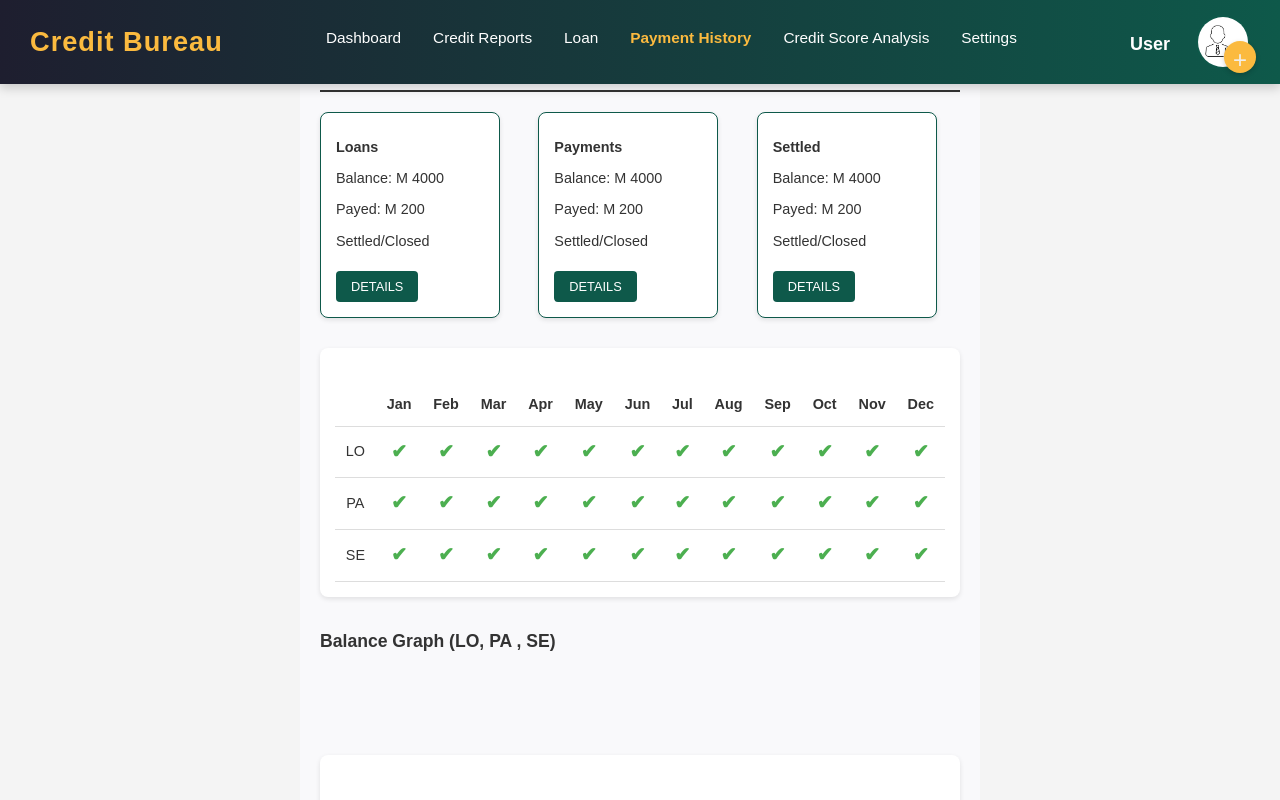
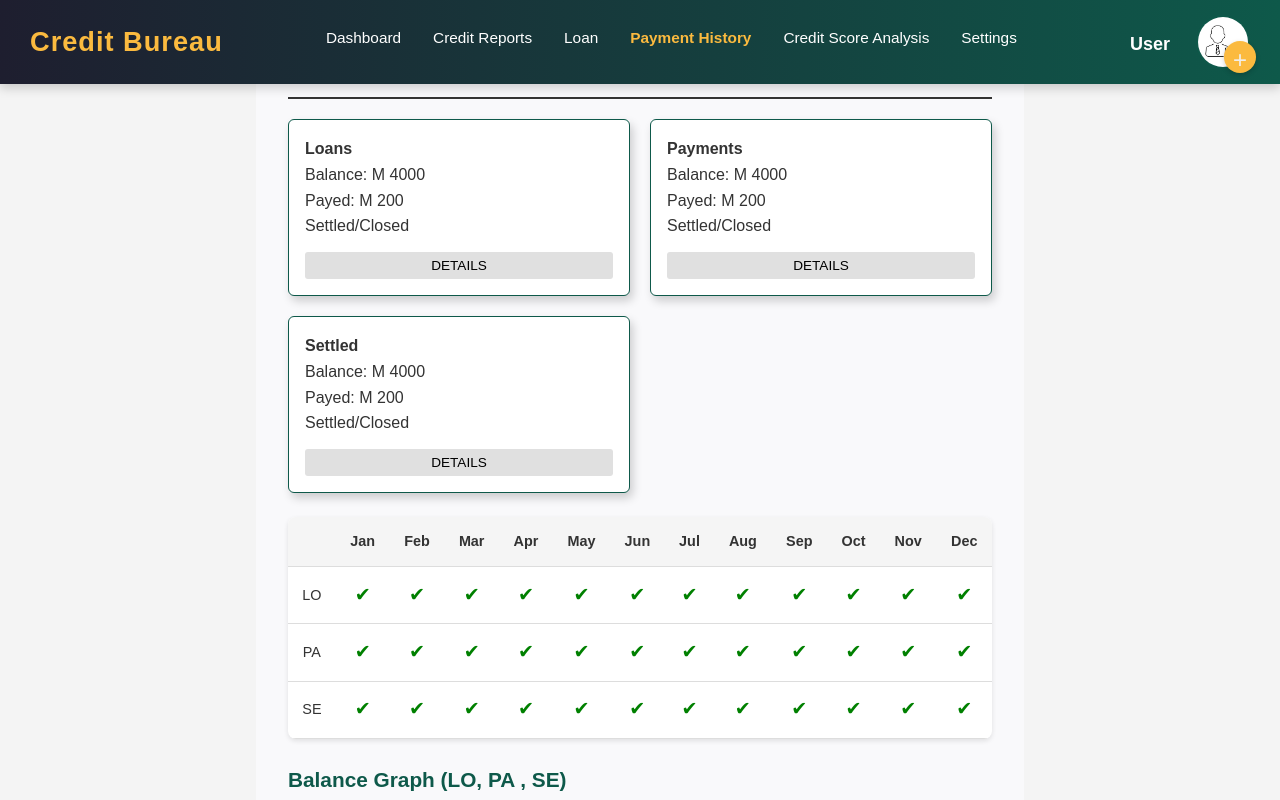
Before and after one commit to Mamosa394/frontend-credit, a React (Vite) app in the folder Credit-Bureau/: page /payment-history in a window 1280 px wide. Built offline with nearby package versions, Linux system fonts and the light colour scheme.

Commit message:
table css

```diff
--- a/Credit-Bureau/src/styles/payment_history.css
+++ b/Credit-Bureau/src/styles/payment_history.css
@@ -10,7 +10,7 @@
   --mobile-breakpoint: 768px;
 }
 
-/* === BASE === */
+/* === BASE STYLES === */
 body, html {
   margin: 0;
   padding: 0;
@@ -18,49 +18,58 @@ body, html {
   font-family: "Segoe UI", sans-serif;
   background-color: #f9f9fb;
   color: #333;
+  height: 100%;
+  width: 100%;
 }
 
+/* === LAYOUT === */
 .credit-reports-wrapper {
   display: flex;
-  height: 100vh;
-  width: 100vw;
+  min-height: 100vh;
+  width: 100%;
   overflow: hidden;
+  flex-direction: column;
 }
 
 /* === LEFT PANEL === */
 .left-panel {
-  width: 250px;
+  width: 100%;
   background: var(--primary-color);
-  padding: 20px;
-  border-right: 1px solid #ccc;
-  flex-shrink: 0;
+  padding: 1rem;
+  border-bottom: 1px solid #ccc;
 }
 
 .left-panel h2 {
   font-size: 1.2rem;
-  margin-bottom: 20px;
+  margin-bottom: 1rem;
   color: white;
 }
 
 .Balance-graph-text {
   color: var(--primary-color);
-  margin-top: 10px;
-  font-size: 21px;
+  margin-top: 1rem;
+  font-size: 1.3rem;
 }
 
 .lender-list {
   list-style: none;
   padding: 0;
   margin: 0;
+  display: flex;
+  flex-wrap: wrap;
+  gap: 0.5rem;
 }
 
 .lender-list li {
   display: flex;
   justify-content: space-between;
   align-items: center;
-  margin-bottom: 12px;
+  padding: 0.5rem;
   color: white;
   font-size: 0.95rem;
+  background-color: rgba(255, 255, 255, 0.1);
+  border-radius: 4px;
+  flex: 1 1 200px;
 }
 
 .view-btn,
@@ -68,12 +77,13 @@ body, html {
   background-color: var(--accent-color);
   color: white;
   border: none;
-  padding: 6px 12px;
+  padding: 0.4rem 0.8rem;
   border-radius: 20px;
   cursor: pointer;
   font-weight: 600;
   font-size: 0.8rem;
   transition: background-color 0.3s;
+  white-space: nowrap;
 }
 
 .view-btn:hover,
@@ -88,7 +98,7 @@ body, html {
 /* === MAIN PANEL === */
 .report-main {
   flex: 1;
-  padding: 30px;
+  padding: 1.5rem;
   overflow-y: auto;
   background: #f9f9fb;
 }
@@ -99,46 +109,52 @@ body, html {
   align-items: center;
   flex-wrap: wrap;
   gap: 1rem;
+  margin-bottom: 1.5rem;
 }
 
 .edit-btn {
   background-color: transparent;
   border: 1px solid #007eb1;
-  padding: 5px 10px;
+  padding: 0.4rem 0.8rem;
   border-radius: 4px;
   font-weight: 600;
   color: #007eb1;
   cursor: pointer;
   font-size: 0.9rem;
+  white-space: nowrap;
 }
 
 /* === AGENCY CARDS === */
 .agency-info {
-  display: flex;
-  flex-wrap: wrap;
-  gap: 20px;
-  margin: 20px 0;
+  display: grid;
+  grid-template-columns: repeat(auto-fill, minmax(250px, 1fr));
+  gap: 1.25rem;
+  margin: 1.25rem 0;
 }
 
 .agency-card {
   background-color: var(--white-color);
   border: 1px solid var(--primary-color);
-  padding: 15px;
+  padding: 1rem;
   border-radius: 6px;
-  width: 180px;
   box-shadow: 3px 5px 10px var(--shadow-color);
-  flex-shrink: 0;
+  transition: transform 0.2s;
+}
+
+.agency-card:hover {
+  transform: translateY(-2px);
 }
 
 .details-btn {
   background-color: #e0e0e0;
-  padding: 5px 10px;
-  margin-top: 10px;
+  padding: 0.4rem 0.8rem;
+  margin-top: 0.8rem;
   border: none;
   border-radius: 3px;
   font-size: 0.85rem;
   cursor: pointer;
   transition: background-color 0.3s;
+  width: 100%;
 }
 
 .details-btn:hover {
@@ -146,18 +162,31 @@ body, html {
 }
 
 /* === STATUS TABLE === */
+.status-months {
+  overflow-x: auto;
+  margin: 1.5rem 0;
+  background: white;
+  border-radius: 8px;
+  box-shadow: 0 2px 5px rgba(0,0,0,0.1);
+}
+
 .status-months table {
   width: 100%;
-  margin-top: 20px;
   border-collapse: collapse;
+  min-width: 600px;
 }
 
 .status-months th,
 .status-months td {
   text-align: center;
-  padding: 8px;
+  padding: 0.8rem;
   border-bottom: 1px solid #ddd;
   font-size: 0.9rem;
+}
+
+.status-months th {
+  background-color: #f5f5f5;
+  font-weight: 600;
 }
 
 .status-ok {
@@ -167,289 +196,116 @@ body, html {
 
 /* === GRAPH === */
 .balance-graph {
-  margin-top: 100px;
+  margin-top: 2rem;
+  background: white;
+  border-radius: 8px;
+  padding: 1.5rem;
+  box-shadow: 0 2px 5px rgba(0,0,0,0.1);
 }
 
 .bar-graph {
   display: flex;
-  gap: 12px;
+  gap: 1rem;
   align-items: flex-end;
-  height: 150px;
+  height: 200px;
+  padding-bottom: 1rem;
   overflow-x: auto;
-  padding-bottom: 1rem;
 }
 
 .bar-month {
   display: flex;
   flex-direction: column;
-  gap: 4px;
+  gap: 0.25rem;
   align-items: center;
-  min-width: 40px;
+  min-width: 2.5rem;
+  flex: 1;
 }
 
-.bar {
-  width: 12px;
-  border-radius: 3px;
-}
-
-.eq {
-  height: 60px;
-  background-color: #c1272d;
-}
-
-.ex {
-  height: 80px;
-  background-color: #007eb1;
-}
-
-.tu {
-  height: 100px;
-  background-color: #29abe2;
-}
-
-/* === RESPONSIVE === */
-@media (max-width: 1024px) {
-  .agency-card {
-    width: 45%;
-  }
-}
-
-@media (max-width: 768px) {
-  .credit-reports-wrapper {
-    flex-direction: column;
-  }
-
-  .left-panel {
-    width: 100%;
-    display: flex;
-    flex-direction: column;
-    align-items: flex-start;
-    border-right: none;
-    border-bottom: 1px solid #ccc;
-  }
-
-  .report-main {
-    padding: 20px;
-  }
-
-  .agency-info {
-    flex-direction: column;
-  }
-
-  .agency-card {
-    width: 100%;
-  }
-
-  .report-header {
-    flex-direction: column;
-    align-items: flex-start;
-  }
-
-  .bar-graph {
-    height: auto;
-    flex-wrap: wrap;
-    justify-content: space-between;
-  }
-}
-
-/* payment_history.css */
-
-/* Base Styles */
-.credit-reports-wrapper {
-  font-family: Arial, sans-serif;
-  width: 100%;
-  min-height: 100vh;
-  background-color: #f5f5f5;
-}
-
-.report-main {
-  padding: 20px;
-  max-width: 1200px;
-  margin: 0 auto;
-}
-
-.report-header h2 {
-  color: #333;
-  margin-bottom: 20px;
-  font-size: 1.5rem;
-}
-
-/* Agency Cards */
-.agency-info {
-  display: grid;
-  grid-template-columns: repeat(auto-fit, minmax(200px, 1fr));
-  gap: 15px;
-  margin-bottom: 30px;
-}
-
-.agency-card {
-  background: white;
-  border-radius: 8px;
-  padding: 15px;
-  box-shadow: 0 2px 5px rgba(0,0,0,0.1);
-}
-
-.agency-card p {
-  margin: 8px 0;
-  font-size: 0.9rem;
-}
-
-.details-btn {
-  background-color: #0e594a;
-  color: white;
-  border: none;
-  padding: 8px 15px;
-  border-radius: 4px;
-  cursor: pointer;
+.bar-month-label {
   font-size: 0.8rem;
-  margin-top: 10px;
-}
-
-.details-btn:hover {
-  background-color: #08402f;
-}
-
-/* Status Months Table */
-.status-months {
-  overflow-x: auto;
-  margin-bottom: 30px;
-  background: white;
-  border-radius: 8px;
-  padding: 15px;
-  box-shadow: 0 2px 5px rgba(0,0,0,0.1);
-}
-
-.status-months table {
-  width: 100%;
-  border-collapse: collapse;
-}
-
-.status-months th,
-.status-months td {
-  padding: 10px;
-  text-align: center;
-  border-bottom: 1px solid #ddd;
-}
-
-.status-months th {
-  font-weight: bold;
-  color: #333;
-}
-
-.status-ok {
-  color: #4CAF50;
-  font-weight: bold;
-}
-
-.Balance-graph-text {
-  margin: 20px 0 10px;
-  color: #333;
-  font-size: 1.1rem;
-}
-
-/* Bar Graph */
-.balance-graph {
-  background: white;
-  border-radius: 8px;
-  padding: 20px;
-  box-shadow: 0 2px 5px rgba(0,0,0,0.1);
-  overflow-x: auto;
-}
-
-.bar-graph {
-  display: flex;
-  height: 200px;
-  align-items: flex-end;
-  gap: 8px;
-  min-width: 600px; /* Minimum width for graph */
-}
-
-.bar-month {
-  display: flex;
-  flex-direction: column;
-  justify-content: flex-end;
-  flex: 1;
-  gap: 2px;
+  color: #666;
 }
 
 .bar {
   width: 100%;
-  border-radius: 3px 3px 0 0;
+  border-radius: 3px;
   transition: height 0.3s ease;
 }
 
-.bar.eq {
-  background-color: #4CAF50; /* Green for Loans */
-  height: 70%;
+.eq {
+  background-color: #c1272d;
+  height: 40%;
 }
 
-.bar.ex {
-  background-color: #2196F3; /* Blue for Payments */
-  height: 50%;
+.ex {
+  background-color: #007eb1;
+  height: 60%;
 }
 
-.bar.tu {
-  background-color: #FFC107; /* Yellow for Settled */
-  height: 30%;
+.tu {
+  background-color: #29abe2;
+  height: 80%;
 }
 
-/* Responsive Adjustments */
-@media (max-width: 768px) {
+/* === MEDIA QUERIES === */
+@media (min-width: 768px) {
+  .credit-reports-wrapper {
+    flex-direction: row;
+  }
+
+  .left-panel {
+    width: 250px;
+    min-height: 100vh;
+    border-right: 1px solid #ccc;
+    border-bottom: none;
+  }
+
+  .lender-list {
+    display: block;
+  }
+
+  .lender-list li {
+    display: flex;
+    margin-bottom: 0.75rem;
+    background-color: transparent;
+  }
+
+  .bar-graph {
+    height: 250px;
+  }
+}
+
+@media (min-width: 1024px) {
+  .left-panel {
+    width: 280px;
+    padding: 1.5rem;
+  }
+
   .report-main {
-    padding: 15px;
+    padding: 2rem;
   }
 
   .agency-info {
-    grid-template-columns: repeat(auto-fit, minmax(150px, 1fr));
-  }
-
-  .status-months {
-    padding: 10px;
-  }
-
-  .status-months th,
-  .status-months td {
-    padding: 8px 5px;
-    font-size: 0.8rem;
+    grid-template-columns: repeat(auto-fill, minmax(280px, 1fr));
   }
 
   .bar-graph {
-    height: 150px;
+    height: 300px;
   }
 }
 
+/* === UTILITY CLASSES === */
 @media (max-width: 480px) {
-  .report-header h2 {
-    font-size: 1.3rem;
+  .report-header {
+    flex-direction: column;
+    align-items: flex-start;
   }
 
   .agency-info {
     grid-template-columns: 1fr;
   }
 
-  .Balance-graph-text {
-    font-size: 1rem;
-  }
-
   .bar-graph {
-    height: 120px;
-    gap: 5px;
-  }
-
-  .bar {
-    border-radius: 2px 2px 0 0;
+    height: 180px;
   }
 }
-
-/* For very small screens */
-@media (max-width: 360px) {
-  .status-months th,
-  .status-months td {
-    padding: 5px 3px;
-    font-size: 0.7rem;
-  }
-
-  .bar-graph {
-    height: 100px;
-  }
-}
```
